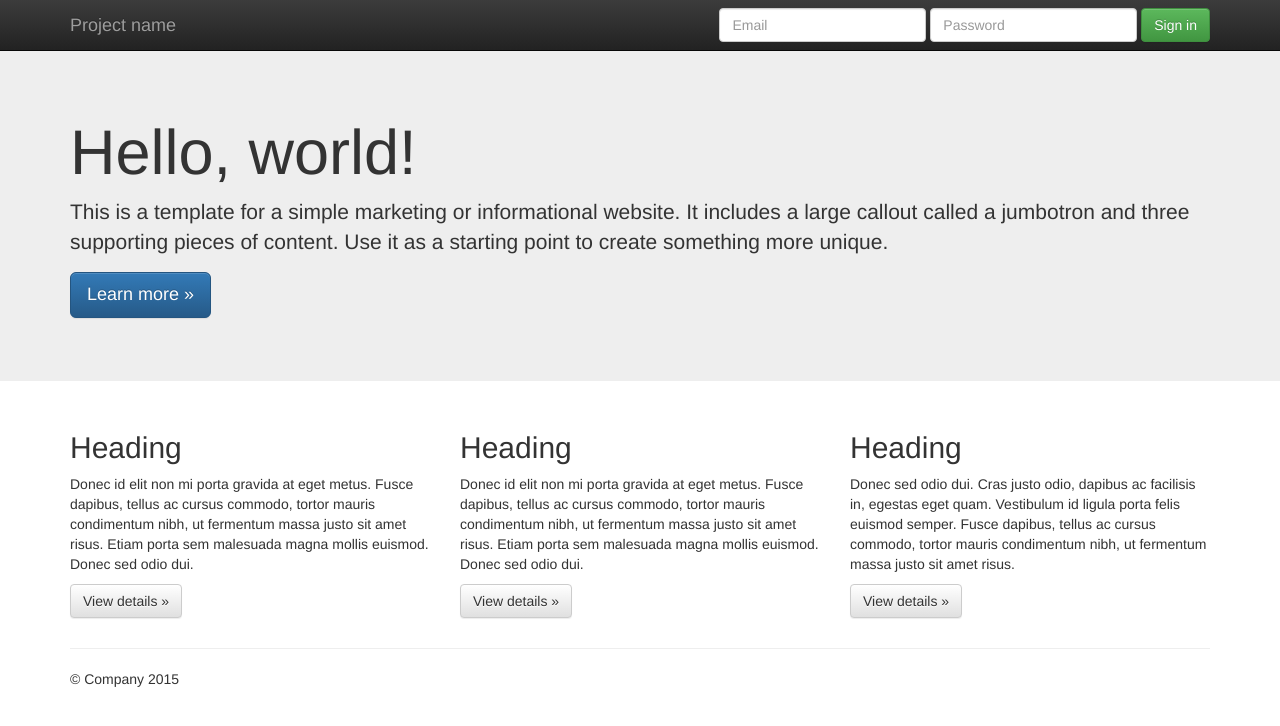
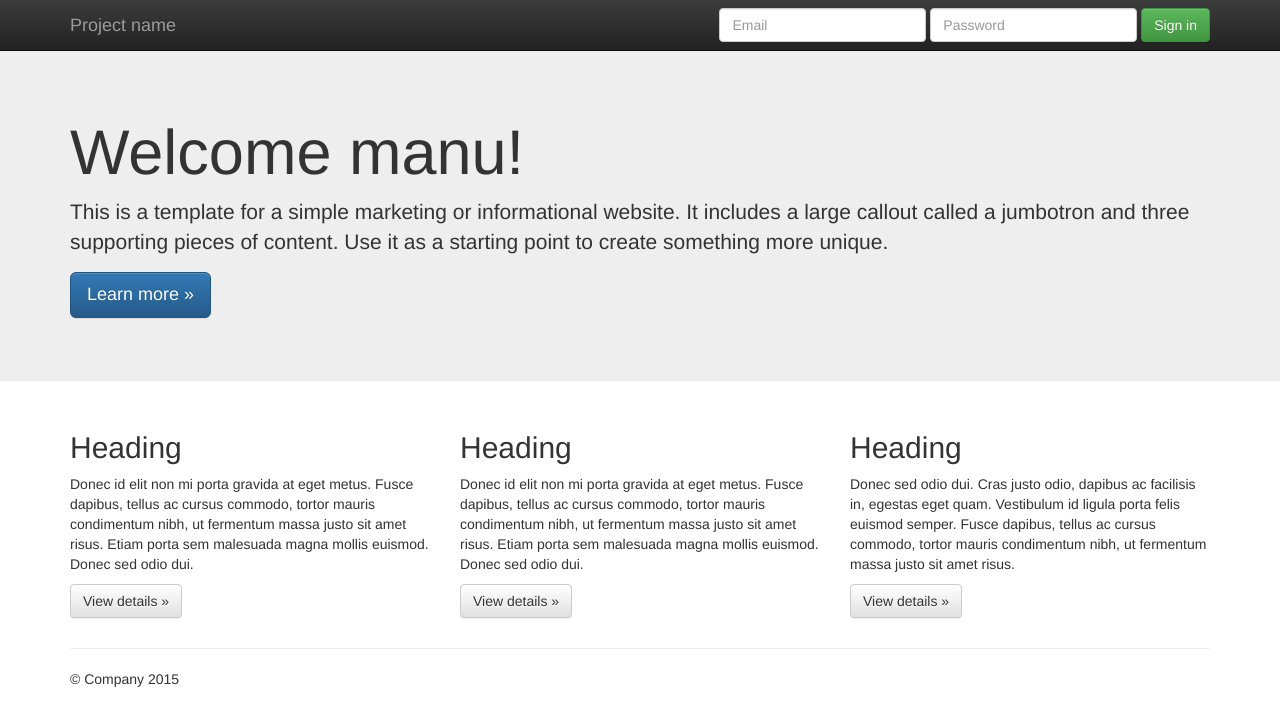
Before and after one commit to MVillate/my-website, a plain HTML site: page index.html in a window 1280 px wide. Drawn offline with nearby package versions, Linux system fonts and the light colour scheme.

Commit message:
Customized welcome message in index.html

```diff
--- a/index.html
+++ b/index.html
@@ -55,7 +55,7 @@
     <!-- Main jumbotron for a primary marketing message or call to action -->
     <div class="jumbotron">
       <div class="container">
-        <h1>Hello, world!</h1>
+        <h1>Welcome manu!</h1>
         <p>This is a template for a simple marketing or informational website. It includes a large callout called a jumbotron and three supporting pieces of content. Use it as a starting point to create something more unique.</p>
         <p><a class="btn btn-primary btn-lg" href="#" role="button">Learn more &raquo;</a></p>
       </div>
```
